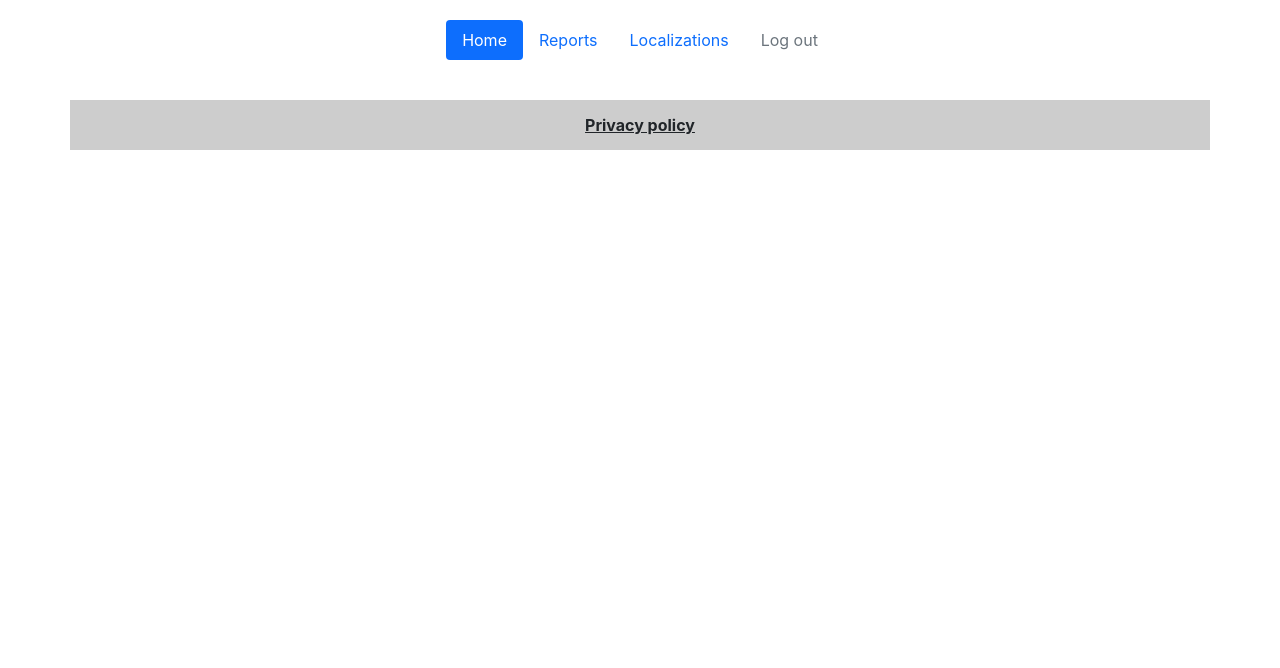
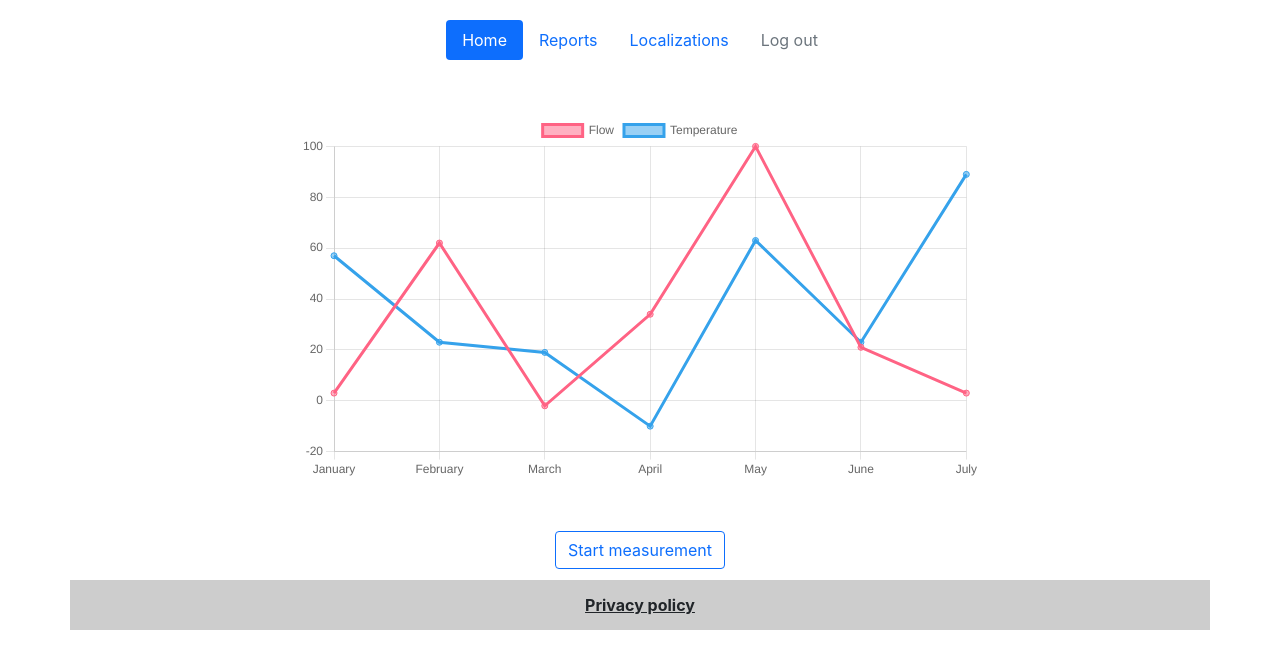
Before and after one commit to AsiaSikora/flow-react, a React (Create React App) app: page / in a window 1280 px wide. Shown: the top 668 px of the page. Built offline with nearby package versions, Linux system fonts and the light colour scheme; no server answers.

Commit message:
Chart added

```diff
--- a/package.json
+++ b/package.json
@@ -8,8 +8,10 @@
     "@testing-library/react": "^12.1.3",
     "@testing-library/user-event": "^13.5.0",
     "bootstrap": "^5.1.3",
+    "chart.js": "^3.7.1",
     "react": "^17.0.2",
     "react-bootstrap": "^2.1.2",
+    "react-chartjs-2": "^4.0.1",
     "react-dom": "^17.0.2",
     "react-scripts": "5.0.0",
     "web-vitals": "^2.1.4"
--- a/src/App.js
+++ b/src/App.js
@@ -3,14 +3,16 @@ import FetchApi from './FetchApi';
 import FetchApiHook from './FetchApiHook';
 import HomePage from './components/HomePage/HomePage';
 import NewMeasurement from './components/NewMeasurement/NewMeasurement';
-import PrivacyPolicy from './components/PrivacyPolicy/PrivacyPolicy'
+import PrivacyPolicy from './components/PrivacyPolicy/PrivacyPolicy';
+import Graph from './components/Details/Graph/Graph.tsx';
 
 function App() {
     return (
         <div>
             <Menu/>
-            {/*<HomePage />*/}
+            <Graph/>
             <NewMeasurement/>
+            <HomePage />
             <PrivacyPolicy/>
         </div>
     );
--- /dev/null
+++ b/src/components/Details/Graph/Graph.module.css
@@ -0,0 +1,4 @@
+.size{
+    margin-left: 300px;
+    margin-right: 300px;
+}
--- /dev/null
+++ b/src/components/Details/Graph/Graph.tsx
@@ -0,0 +1,65 @@
+import React from 'react';
+import styles from './Graph.module.css';
+import {
+  Chart as ChartJS,
+  CategoryScale,
+  LinearScale,
+  PointElement,
+  LineElement,
+  Title,
+  Tooltip,
+  Legend,
+} from 'chart.js';
+import { Line } from 'react-chartjs-2';
+
+ChartJS.register(
+  CategoryScale,
+  LinearScale,
+  PointElement,
+  LineElement,
+  Title,
+  Tooltip,
+  Legend
+);
+
+export const options = {
+  responsive: true,
+  plugins: {
+    legend: {
+      position: 'top' as const,
+    },
+    title: {
+      display: true,
+      text: '',
+    },
+  },
+  maintainAspectRatio: false
+};
+
+const labels = ['January', 'February', 'March', 'April', 'May', 'June', 'July'];
+
+const data = {
+  labels,
+  datasets: [
+    {
+      label: 'Flow',
+      data: [3, 62, -2, 34, 100, 21, 3],
+      borderColor: 'rgb(255, 99, 132)',
+      backgroundColor: 'rgba(255, 99, 132, 0.5)',
+    },
+    {
+      label: 'Temperature',
+      data: [57, 23, 19, -10, 63, 23, 89],
+      borderColor: 'rgb(53, 162, 235)',
+      backgroundColor: 'rgba(53, 162, 235, 0.5)',
+    },
+  ],
+};
+
+export default function Graph() {
+  return (
+    <div className={styles.size}>
+      <Line options={options} data={data} height="400px" />
+    </div>
+  );
+}
--- a/src/components/HomePage/HomePage.js
+++ b/src/components/HomePage/HomePage.js
@@ -28,7 +28,6 @@ class HomePage extends Component {
       <div>
         <ButtonDefault title="Start measurement"/>
         {this.state.data && <LastMeasurements surveys={this.state.data} />}
-        <ButtonDefault title="More measurements"/>
       </div>
     );
   }
--- a/src/components/LastMeasurements/LastMeasurements.js
+++ b/src/components/LastMeasurements/LastMeasurements.js
@@ -8,8 +8,6 @@ function LastMeasurements(props) {
       <LastMeasurementsHeader/>
       {console.log(props.surveys)}
       {props.surveys.map(survey => <Measurement key={survey.id} {...survey} />)}
-      {/* <Measurement />
-      <Measurement /> */}
     </div>
   );
 }
--- a/src/components/LastMeasurements/Measurement/Measurement.js
+++ b/src/components/LastMeasurements/Measurement/Measurement.js
@@ -9,7 +9,7 @@ function Measurement(props) {
                 {(props.date).slice(0,10)}
             </div>
             <div className="card-body">
-                <h5 className="card-title">{props.localization.name}</h5>
+                <h5 className="card-title">Company: {props.localization.name}</h5>
                 <p className="card-text">
                   Device number: {props.device.deviceNumber}
                 </p>
```
Also changed, not shown: src/components/Details/Details.js (added, +24 -0 lines), 1 other file (tests, documents, lock files or other folders).
